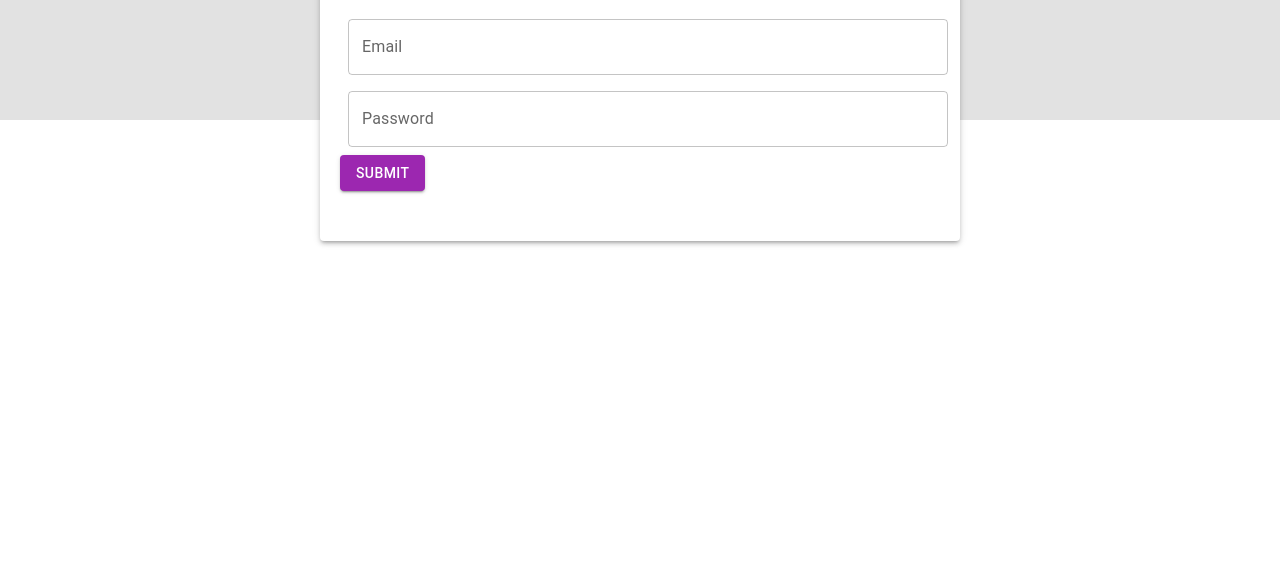
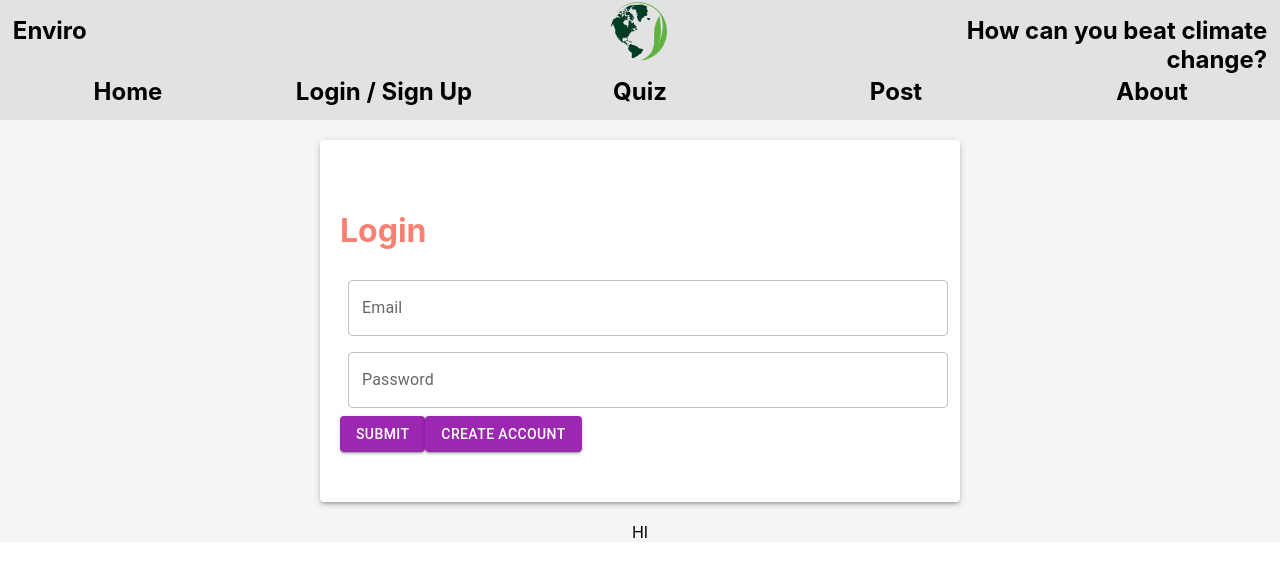
Before and after one commit to Team-53-CEN3031/CEN3031_DEPP_53, a React (Create React App) app in the folder frontend/: page /login in a window 1280 px wide. Shown: the top 576 px of the page. Built offline with nearby package versions, Linux system fonts and the light colour scheme.

Commit message:
Combined SignUp.js and Login.js

```diff
--- a/frontend/src/App.js
+++ b/frontend/src/App.js
@@ -1,6 +1,5 @@
 import {BrowserRouter, Route, Routes} from "react-router-dom";
 import "./App.css";
-import SignUp from "./components/SignUp";
 import Dashboard from "./components/Dashboard";
 import Login from "./components/Login";
 import Post from "./components/Post";
@@ -12,7 +11,6 @@ function App() {
             <BrowserRouter>
                 <Routes>
                     <Route path="/login" element={<Login/>}/>
-                    <Route path="/signup" element={<SignUp/>}/>
                     <Route path="/dashboard" element={<Dashboard/>}/>
                     <Route path="/" element={<Dashboard />} />
                     <Route path="*" element={<h1>404 Not Found</h1>} />
--- a/frontend/src/components/Header.js
+++ b/frontend/src/components/Header.js
@@ -36,10 +36,10 @@ function Header() {
                     <a href = "/" className= "link">Home</a>
                 </h2>
                 <h2 className="navContainer">
-                    <a href = "/Login" className= "link">Login</a>
+                    <a href = "/Login" className= "link">Login / Sign Up</a>
                 </h2>
                 <h2 className="navContainer">
-                    <a href = "/SignUp" className= "link">Sign Up</a>
+                    <a href = "/Quiz" className= "link">Quiz</a>
                 </h2>
                 <h2 className="navContainer">
                     <a href = "/Post" className= "link">Post</a>
--- a/frontend/src/components/Login.js
+++ b/frontend/src/components/Login.js
@@ -1,16 +1,22 @@
 import {Box, Button, Container, Paper, TextField} from "@mui/material";
 import {useEffect, useState} from "react";
 import "../styles/Login.css";
+import Header from "./Header";
 
 function Login() {
     // paperStyle is used to style the paper component
     const paperStyle = {padding: '50px 20px', width: 600, margin:'20px auto'}
 
-    const[email, setEmail] = useState('');
-    const[password, setPassword] = useState('');
-
+    const[emailS, setEmailS] = useState('');
+    const[passwordS, setPasswordS] = useState('');
+    const[nameS, setNameS] = useState('');
+    const[emailP, setEmailP] = useState('');
+    const[passwordP, setPasswordP] = useState('');
+    const[errorDiv, setErrorDiv] = useState(<div/>);
+    let signup = false;
 
     function login(user) {
+        console.log(user);
         fetch("http://localhost:8080/api/auth/getJWT", {
             method: "POST",
             headers: {"Content-Type": "application/json"},
@@ -28,7 +34,10 @@ function Login() {
             });
         })
     }
-
+    useEffect(()=>{
+            document.getElementById('login').style.display = 'block';
+            document.getElementById('signup').style.display = 'none';
+    },[])
     const handleClick=(e)=> {
         /*
         This function is used to send the name to the backend to add an entry into the database
@@ -38,10 +47,11 @@ function Login() {
         user is the object that is sent to the backend and is converted to JSON format and sent as a POST request under user/add in the backend
         */
         // Check source of event
-        if(e.target.id === 'login') {
+        if(e.target.id === 'loginbutton') {
             e.preventDefault();
             const name = null;
-            const user = {name,email,password};
+            const user = {name,email: emailP,password: passwordP};
+            console.log(user);
             fetch("http://localhost:8080/api/auth/login", {
                 method: "POST",
                 headers: {"Content-Type": "application/json"},
@@ -52,21 +62,79 @@ function Login() {
                 }
             })
         }
+        if (e.target.id === 'signupbutton') {
+            e.preventDefault();
+            let registrationDate = new Date();
+            registrationDate = registrationDate.toISOString();
+            const user = {nameS,emailS,passwordS};
+            fetch("http://localhost:8080/api/auth/register", {
+                method: "POST",
+                headers: {"Content-Type": "application/json"},
+                body: JSON.stringify(user)
+            }).then((res)=>{
+                if(res.status < 300 && res.status >= 200) {
+                    //Upon successful registration, redirect to login page
+                    window.location.href = "/login";
+                } else if(res.status === 400) {
+                    //Else, display error message
+                    setErrorDiv(<div className="error">Error Registering, Code {res.status}</div>)
                 }
+            })
+        }
+        if (e.target.id === 'swap') {
+            e.preventDefault();
+            if(signup === true) {
+                document.getElementById('login').style.display = 'block';
+                document.getElementById('signup').style.display = 'none';
+                signup = false;
+            } else {
+                document.getElementById('login').style.display = 'none';
+                document.getElementById('signup').style.display = 'block';
+                signup = true;
+            }
+        }
+    }
+
+    function LoginSignupDiv() {
         return (
-        <div className="login">
-            <div className="header">
+            <div>
+                <div id = "signup">
+                    <Paper elevation = {3} style = {paperStyle}>
+                        <h1 style = {{color: 'salmon'}}> Sign Up</h1>
+                        <Box component="form" sx={{ '& > :not(style)': { m: 1 }, }} noValidate autoComplete="off">
+                            {errorDiv}
+                            <TextField id="outlined-basic" label="Name" variant="outlined" fullWidth value = {nameS} onChange={(e)=>setNameS(e.target.value)}/>
+                            <TextField id="outlined-basic" label="Email" variant="outlined" fullWidth value = {emailS} onChange={(e)=>setEmailS(e.target.value)}/>
+                            <TextField id="outlined-basic" label="Password" type="password" variant="outlined" fullWidth value = {passwordS} onChange={(e)=>setPasswordS(e.target.value)}/>
+                        </Box>
+                        {/* Button is used to submit the form When it is clicked, handleClick is called */}
+                        <Button id = "signupbutton" variant="contained" color = "secondary" onClick={handleClick}>SUBMIT</Button>
+                        <Button id = "swap" variant="contained" color = "secondary" onClick={handleClick}>Already Registered?</Button>
+                    </Paper>
+                </div>
+                <div id = "login">
                     <Paper elevation = {3} style={paperStyle}>
                         <h1 style = {{color: 'salmon'}}> Login</h1>
                         <Box component="form" sx={{ '& > :not(style)': { m: 1 }, }} noValidate autoComplete="off">
                             {/* TextField is used to take input from the user, When it is changed, the name is updated through setName */}
-                        <TextField id="outlined-basic" label="Email" variant="outlined" fullWidth value = {email} onChange={(e)=>setEmail(e.target.value)}/>
-                        <TextField id="outlined-basic" label="Password" variant="outlined" fullWidth value = {password} onChange={(e)=>setPassword(e.target.value)}/>
+                            <TextField id="outlined-basic" label="Email" variant="outlined" fullWidth value = {emailP} onChange={(e)=>setEmailP(e.target.value)}/>
+                            <TextField id="outlined-basic" label="Password" variant="outlined" fullWidth value = {passwordP} onChange={(e)=>setPasswordP(e.target.value)}/>
                         </Box>
                         {/* Button is used to submit the form When it is clicked, handleClick is called */}
-                    <Button id = "login" variant="contained" color = "secondary" onClick={handleClick}>SUBMIT</Button>
+                        <Button id = "loginbutton" variant="contained" color = "secondary" onClick={handleClick}>SUBMIT</Button>
+                        <Button id = "swap" variant="contained" color = "secondary" onClick={handleClick}>Create Account</Button>
                     </Paper>
                 </div>
+            </div>
+        )
+
+    }
+
+    return (
+        <div className="login">
+            <Header/>
+            {LoginSignupDiv()}
+            HI {signup}
         </div>
     );
 }
--- a/frontend/src/components/SignUp.js
+++ /dev/null
@@ -1,81 +0,0 @@
-import {Box, Button, Container, Paper, TextField} from "@mui/material";
-import {useEffect, useState} from "react";
-import "../styles/SignUp.css";
-import {Navigation} from "@mui/icons-material";
-import {Link} from "react-router-dom";
-
-function SignUp() {
-    // paperStyle is used to style the paper component
-    const paperStyle = {padding: '50px 20px', width: 600, margin:'20px auto'}
-
-    // name is used to store the name of the user and is sent to the backend to add an entry into the database
-    const[name, setName] = useState('');
-    const[email, setEmail] = useState('');
-    const[password, setPassword] = useState('');
-    const[errorDiv, setErrorDiv] = useState(<div/>);
-    const handleClick=(e)=> {
-        /*
-        This function is used to send the name to the backend to add an entry into the database
-        It is called when the submit button is clicked
-        e.preventDefault() is used to prevent the page from reloading
-        registrationDate is set to the current date in ISO format
-        user is the object that is sent to the backend and is converted to JSON format and sent as a POST request under user/add in the backend
-        */
-        // Check source of event
-        if (e.target.id === 'signup') {
-            e.preventDefault();
-            let registrationDate = new Date();
-            registrationDate = registrationDate.toISOString();
-            const user = {name,email,password};
-            fetch("http://localhost:8080/api/auth/register", {
-                method: "POST",
-                headers: {"Content-Type": "application/json"},
-                body: JSON.stringify(user)
-            }).then((res)=>{
-                if(res.status < 300 && res.status >= 200) {
-                    //Upon successful registration, redirect to login page
-                    window.location.href = "/login";
-                } else if(res.status === 400) {
-                    //Else, display error message
-                    setErrorDiv(<div className="error">Error Registering, Code {res.status}</div>)
-                }
-            })
-        }
-    }
-    return (
-        <div className="signup">
-            <Container>
-                {/*Paper component is used to style the form
-                Paper is just a container with a shadow
-                */}
-                <Paper elevation = {3} style = {paperStyle}>
-                    <h1 style = {{color: 'salmon'}}> Sign Up</h1>
-                    <Box
-                        component="form"
-                        sx={{
-                            '& > :not(style)': { m: 1 },
-                        }}
-                        noValidate
-                        autoComplete="off"
-                    >
-                        {/*
-                        TextField is used to take input from the user
-                        When it is changed, the name is updated through setName
-                        */}
-                        {errorDiv}
-                        <TextField id="outlined-basic" label="Name" variant="outlined" fullWidth value = {name} onChange={(e)=>setName(e.target.value)}/>
-                        <TextField id="outlined-basic" label="Email" variant="outlined" fullWidth value = {email} onChange={(e)=>setEmail(e.target.value)}/>
-                        <TextField id="outlined-basic" label="Password" type="password" variant="outlined" fullWidth value = {password} onChange={(e)=>setPassword(e.target.value)}/>
-                    </Box>
-                    {/*
-                    Button is used to submit the form
-                    When it is clicked, handleClick is called
-                    */}
-                    <Button id = "signup" variant="contained" color = "secondary" onClick={handleClick}>SUBMIT</Button>
-                </Paper>
-            </Container>
-        </div>
-    );
-}
-
-export default SignUp;
--- a/frontend/src/styles/SignUp.css
+++ /dev/null
@@ -1,9 +0,0 @@
-.signup {
-    display: flex;
-    flex-direction: column;
-    align-items: center;
-    justify-content: center;
-    height: 100%;
-    width: 100%;
-    background-color: #f5f5f5;
-}
```
Lines whose indentation alone changed are shown as unchanged.
